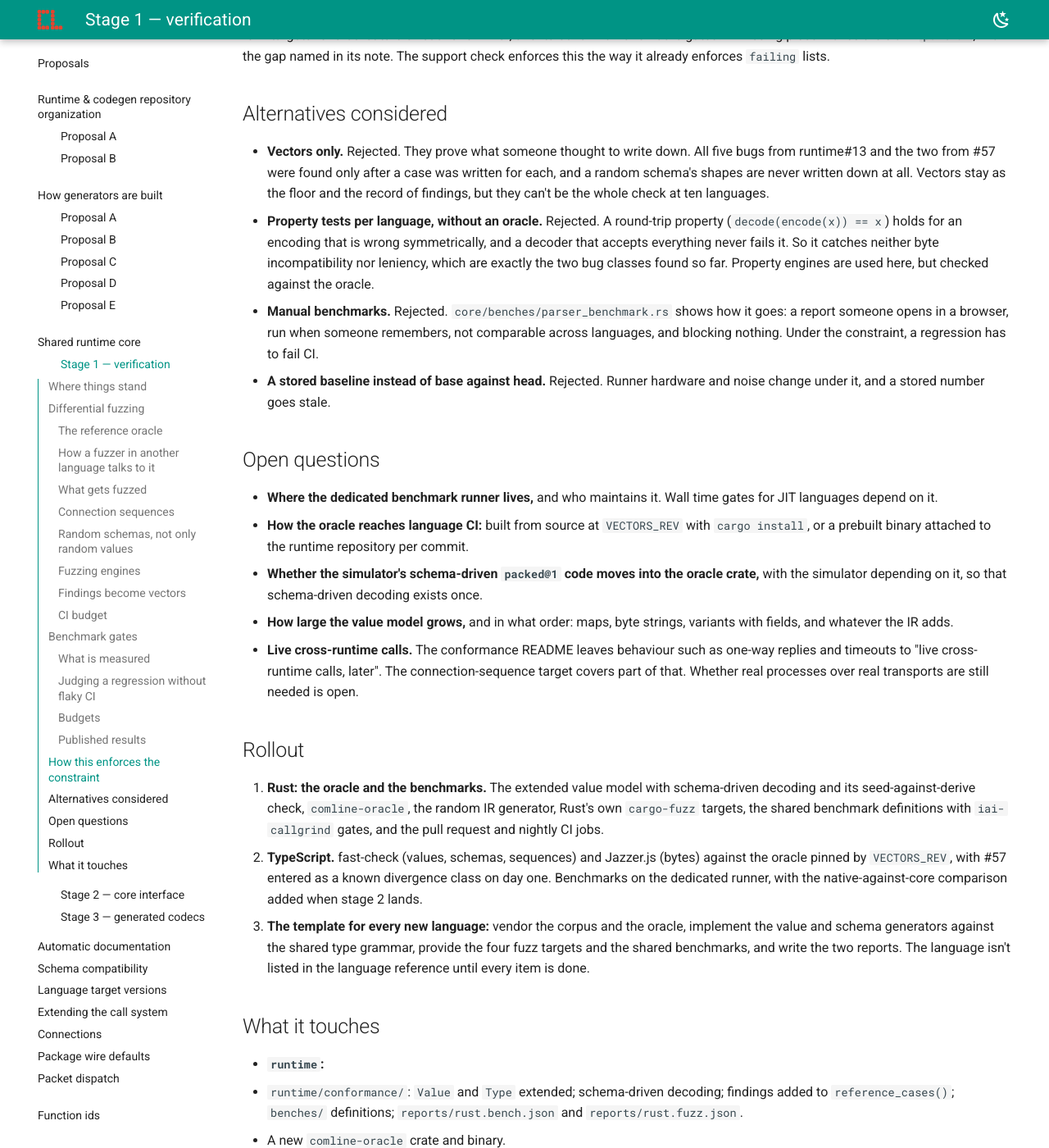
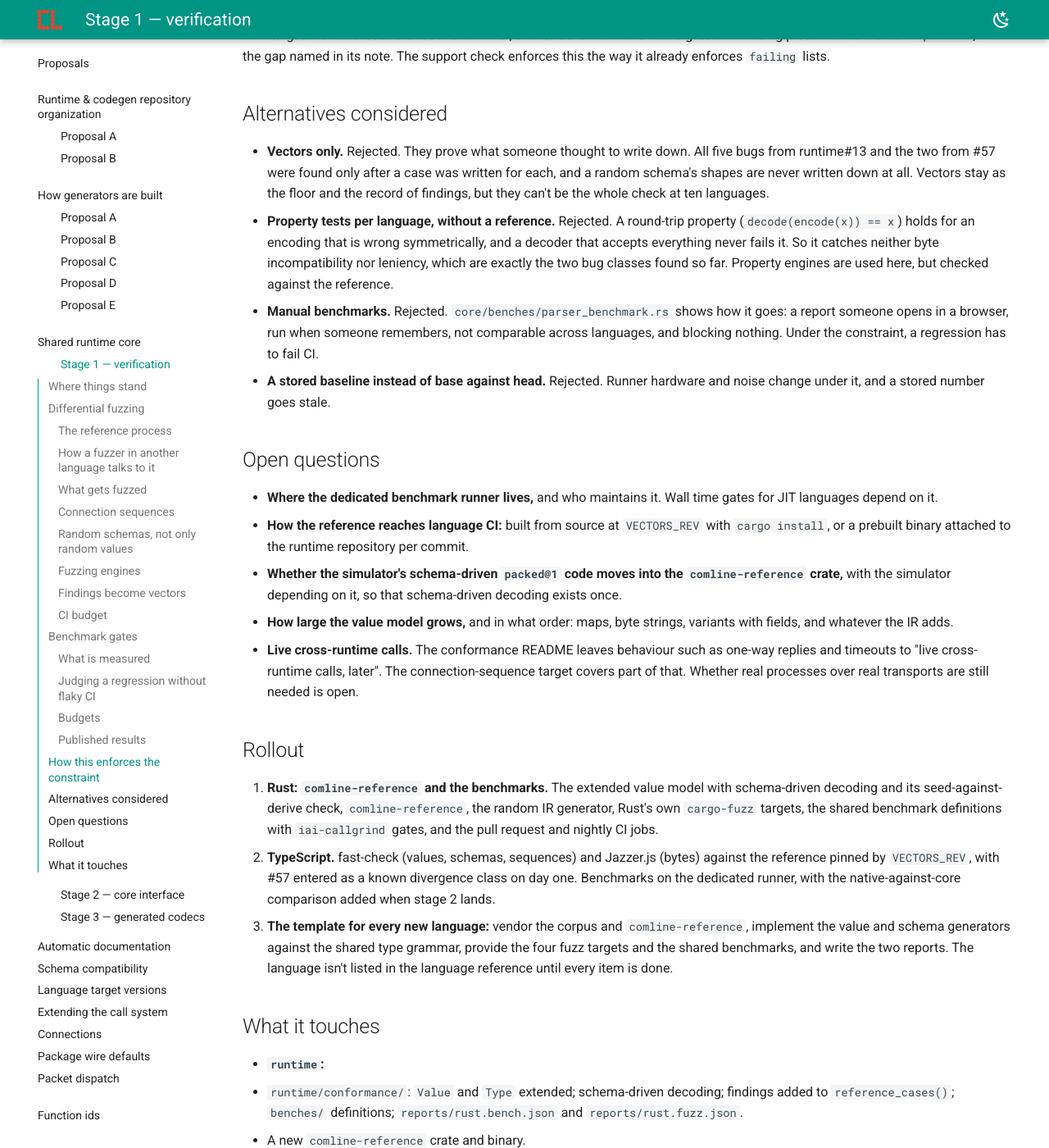
Before and after one commit to ComlineProject/docs, an MkDocs documentation site: the page built from docs/docs/proposals/shared-runtime-core/verification.md, in a window 1280 px wide and 1400 px high, scrolled down 8997 px. Shown: the whole window at 82% size. Built offline with MkDocs 1.6.1 and Material for MkDocs 9.7.7, drawn with Linux system fonts in a browser that asks for light colours; the version menu is left out; some of the changed text lies outside the part shown.

Commit message:
proposals: name the reference process comline-reference
"Oracle" is replaced throughout the shared runtime core pages.

```diff
--- a/docs/docs/proposals/shared-runtime-core/verification.md
+++ b/docs/docs/proposals/shared-runtime-core/verification.md
@@ -77,7 +77,7 @@ it produces.
 
 ## Differential fuzzing
 
-### The reference oracle
+### The reference process
 
 **The Rust runtime is the reference,** as it already is for the vectors.
 "Correct" means "does what `comline-runtime` does". When a fuzzer finds Rust
@@ -93,23 +93,23 @@ implementation.
 
 | Option | How | Works before stage 2 | Cost |
 |---|---|---|---|
-| **(a) `comline-oracle`, a process** | A binary built from the runtime repository, speaking a line protocol on stdin and stdout | yes | One process round trip per batch. Needs a native binary on the CI runner. |
-| **(b) The oracle linked in** | Through the stage 2 C ABI or WASM build | no | In-process and fastest. But once a language's framing *is* the core, fuzzing that framing against the core compares the core with itself. |
-| **(c) A generated corpus** | Rust writes millions of random cases to files; each language replays them | yes | No process at all. No coverage guidance: language X's fuzzer can't steer toward its own unexplored branches, and mutated inputs X invents never reach the oracle. |
+| **(a) `comline-reference`, a process** | A binary built from the runtime repository, speaking a line protocol on stdin and stdout | yes | One process round trip per batch. Needs a native binary on the CI runner. |
+| **(b) The reference linked in** | Through the stage 2 C ABI or WASM build | no | In-process and fastest. But once a language's framing *is* the core, fuzzing that framing against the core compares the core with itself. |
+| **(c) A generated corpus** | Rust writes millions of random cases to files; each language replays them | yes | No process at all. No coverage guidance: language X's fuzzer can't steer toward its own unexplored branches, and mutated inputs X invents never reach the reference. |
 
 **Recommended: (a).**
 
 - It is the only option that works today and keeps the fuzzer in the host
   language, where coverage guidance sees the host's code.
-- It is versioned the same way as the vectors. The oracle is built at the
+- It is versioned the same way as the vectors. The reference is built at the
   commit in `VECTORS_REV`, so a language's CI answers the same way on every
   run. Every language CI that vendors the corpus already has, or can install,
   a Rust toolchain (comline-typescript's CI has one for its codegen).
 - **(b) comes later as an option, not a replacement.** Once stage 2 exists, a
-  language may link the oracle in-process for speed. Codecs stay native
+  language may link the reference in-process for speed. Codecs stay native
   ([stage 3](generated-codecs.md)), so the differential check stays
   meaningful there. For framing it then checks the binding, not the logic.
-- **(c) falls out of (a)** for free: the oracle can dump a batch of cases to a
+- **(c) falls out of (a)** for free: the reference can dump a batch of cases to a
   file. That is useful for a host where spawning a process is awkward, but it
   is not the main path.
 
@@ -133,9 +133,9 @@ own value and type encoding, so there is nothing new to learn:
   failure into `RuntimeError::Serialization`, so the reasons are already not
   part of the contract. What must agree is *whether* bytes are refused.
 
-**What the oracle needs that doesn't exist yet: decoding a type it has never
+**What the reference needs that doesn't exist yet: decoding a type it has never
 seen.** Today's reference decodes only `Point`, `Tagged` and `Color`. A fuzzer
-sends random schemas, so the oracle has to decode by a type description at
+sends random schemas, so the reference has to decode by a type description at
 run time.
 
 - **The building block is there.** `Packed::decode_seed` exists for this
@@ -143,23 +143,23 @@ run time.
   runtime's `packed@1` serializer and deserializer from a run-time `TypeDef`,
   and `serde_json` and `rmp-serde` take a `DeserializeSeed` the same way.
 - **The risk is that a schema-driven path behaves differently from what
-  generated Rust does,** which is `serde` derives. The oracle's seed must make
+  generated Rust does,** which is `serde` derives. The reference's seed must make
   exactly the deserializer calls a derive makes (`deserialize_struct` with the
   field names, `deserialize_enum` with the variant names, and so on). This is
   checked two ways:
-  - the oracle passes the whole conformance corpus;
+  - the reference passes the whole conformance corpus;
   - a Rust fuzz target decodes the same bytes through the seed and through
     derived types, for a fixed set of shapes, and requires the same answer.
 - **The value model grows** to every shape the IR can declare. `packed@1`
   already handles maps, byte strings and variants with fields, which `Value`
   and `Type` don't describe yet. The vectors gain these shapes at the same
-  time, so the corpus and the oracle never describe different worlds.
+  time, so the corpus and the reference never describe different worlds.
 
 ### What gets fuzzed
 
 | Target | Property | Inputs |
 |---|---|---|
-| **Value → bytes** | For every format a language claims, encoding a value gives exactly the oracle's bytes. JSON compares by the corpus's `"compare": "json"` rule. | random schema, random value of it |
+| **Value → bytes** | For every format a language claims, encoding a value gives exactly the reference's bytes. JSON compares by the corpus's `"compare": "json"` rule. | random schema, random value of it |
 | **Bytes → accept or refuse** | Both accept or both refuse. If both accept, the values are equal. | valid encodings, then mutated ones |
 | **Framing and handshake** | Request and response frames encode identically and decode identically, including refusals. | random call ids, request ids, protocol numbers, envelopes and payloads; mutated frames |
 | **Connection sequences** | The same sequence of events gives the same frames and the same events out. | a generated sequence, see below |
@@ -371,7 +371,7 @@ Results are published the same way as the conformance reports:
 
 | Standard | Enforced by |
 |---|---|
-| **Correctness** | Fuzzing: Rust's own property targets, and every language against the oracle |
+| **Correctness** | Fuzzing: Rust's own property targets, and every language against the reference |
 | **Conformance** | The vectors, plus fuzzing that turns each finding into a new vector |
 | **Performance** | Benchmark gates against base, and ratios to Rust that only tighten |
 
@@ -388,12 +388,12 @@ support check enforces this the way it already enforces `failing` lists.
   case was written for each, and a random schema's shapes are never written
   down at all. Vectors stay as the floor and the record of findings, but they
   can't be the whole check at ten languages.
-- **Property tests per language, without an oracle.** Rejected. A round-trip
+- **Property tests per language, without a reference.** Rejected. A round-trip
   property (`decode(encode(x)) == x`) holds for an encoding that is wrong
   symmetrically, and a decoder that accepts everything never fails it. So it
   catches neither byte incompatibility nor leniency, which are exactly the two
   bug classes found so far. Property engines are used here, but checked
-  against the oracle.
+  against the reference.
 - **Manual benchmarks.** Rejected. `core/benches/parser_benchmark.rs` shows
   how it goes: a report someone opens in a browser, run when someone
   remembers, not comparable across languages, and blocking nothing. Under the
@@ -405,11 +405,11 @@ support check enforces this the way it already enforces `failing` lists.
 
 - **Where the dedicated benchmark runner lives,** and who maintains it. Wall
   time gates for JIT languages depend on it.
-- **How the oracle reaches language CI:** built from source at `VECTORS_REV`
+- **How the reference reaches language CI:** built from source at `VECTORS_REV`
   with `cargo install`, or a prebuilt binary attached to the runtime
   repository per commit.
 - **Whether the simulator's schema-driven `packed@1` code moves into the
-  oracle crate,** with the simulator depending on it, so that schema-driven
+  `comline-reference` crate,** with the simulator depending on it, so that schema-driven
   decoding exists once.
 - **How large the value model grows,** and in what order: maps, byte strings,
   variants with fields, and whatever the IR adds.
@@ -420,16 +420,16 @@ support check enforces this the way it already enforces `failing` lists.
 
 ## Rollout
 
-1. **Rust: the oracle and the benchmarks.** The extended value model with
-   schema-driven decoding and its seed-against-derive check, `comline-oracle`,
+1. **Rust: `comline-reference` and the benchmarks.** The extended value model with
+   schema-driven decoding and its seed-against-derive check, `comline-reference`,
    the random IR generator, Rust's own `cargo-fuzz` targets, the shared
    benchmark definitions with `iai-callgrind` gates, and the pull request and
    nightly CI jobs.
 2. **TypeScript.** fast-check (values, schemas, sequences) and Jazzer.js
-   (bytes) against the oracle pinned by `VECTORS_REV`, with #57 entered as a
+   (bytes) against the reference pinned by `VECTORS_REV`, with #57 entered as a
    known divergence class on day one. Benchmarks on the dedicated runner, with
    the native-against-core comparison added when stage 2 lands.
-3. **The template for every new language:** vendor the corpus and the oracle,
+3. **The template for every new language:** vendor the corpus and `comline-reference`,
    implement the value and schema generators against the shared type grammar,
    provide the four fuzz targets and the shared benchmarks, and write the two
    reports. The language isn't listed in the language reference until every
@@ -441,19 +441,19 @@ support check enforces this the way it already enforces `failing` lists.
   - `runtime/conformance/`: `Value` and `Type` extended; schema-driven
     decoding; findings added to `reference_cases()`; `benches/` definitions;
     `reports/rust.bench.json` and `reports/rust.fuzz.json`.
-  - A new `comline-oracle` crate and binary.
+  - A new `comline-reference` crate and binary.
   - `runtime/fuzz/` with the `cargo-fuzz` targets.
   - `runtime/core/benches/`.
   - `.github/workflows/build_test.yml`, plus a nightly workflow.
 - **`comline-typescript`:**
   - `runtime/test/fuzz/` and a benchmark harness.
   - `scripts/vendor-conformance.sh`, extended to vendor `benches/` and fetch
-    the oracle.
+    the reference.
   - The known-divergence list, next to `conformance-support.json`.
   - `.github/workflows/ci.yml`.
 - **`generation`:** the random frozen-IR generator, shared with
   `conformance`'s fixture builders, and the generated-tier harness.
-- **`simulator`:** possibly, if its `src/packed.rs` moves into the oracle.
+- **`simulator`:** possibly, if its `src/packed.rs` moves into `comline-reference`.
 - **`docs`:** `scripts/sync-language-support.py` renders the fuzz and bench
   reports. The language reference pages and the runtime guide's conformance
   section describe them.
```
Also changed, not shown: docs/docs/proposals/shared-runtime-core/core-interface.md (+1 -1 lines), docs/docs/proposals/shared-runtime-core/generated-codecs.md (+2 -2 lines).
